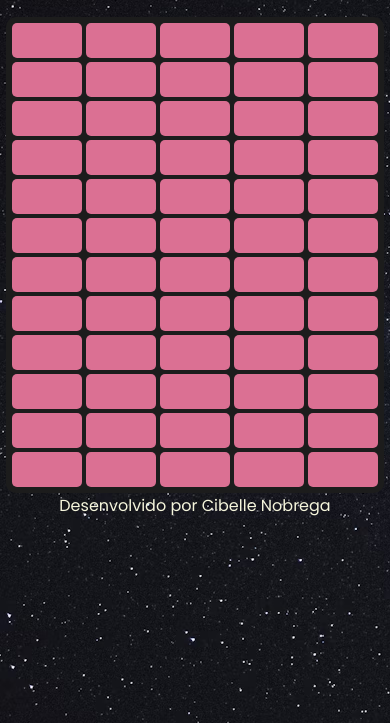
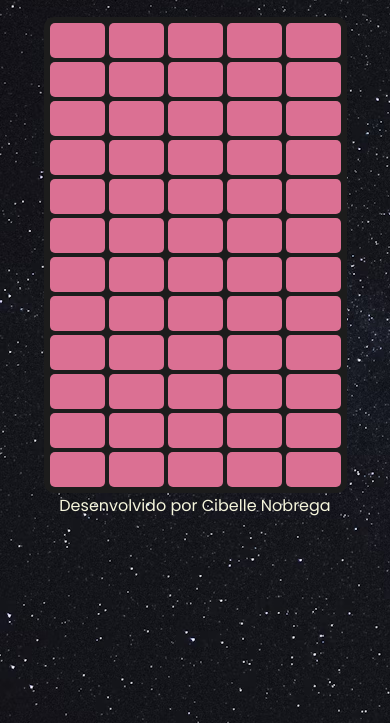
Before and after one commit to CibelleN94/Campo___Minado, a plain HTML site: page index.html in a window 390 px wide. Shown: the part 121-844 px from the top of the page. Drawn offline with nearby package versions, Linux system fonts and the light colour scheme; a web font is replaced by a local one.

Commit message:
responsividade atualizada

```diff
--- a/campominado.css
+++ b/campominado.css
@@ -96,7 +96,7 @@ h1 {
     }
 
     #game-container {
-        grid-template-columns: repeat(5, 70px);
+        grid-template-columns: repeat(5, 55px);
         grid-gap: 4px;
         padding: 6px;
     }
```
